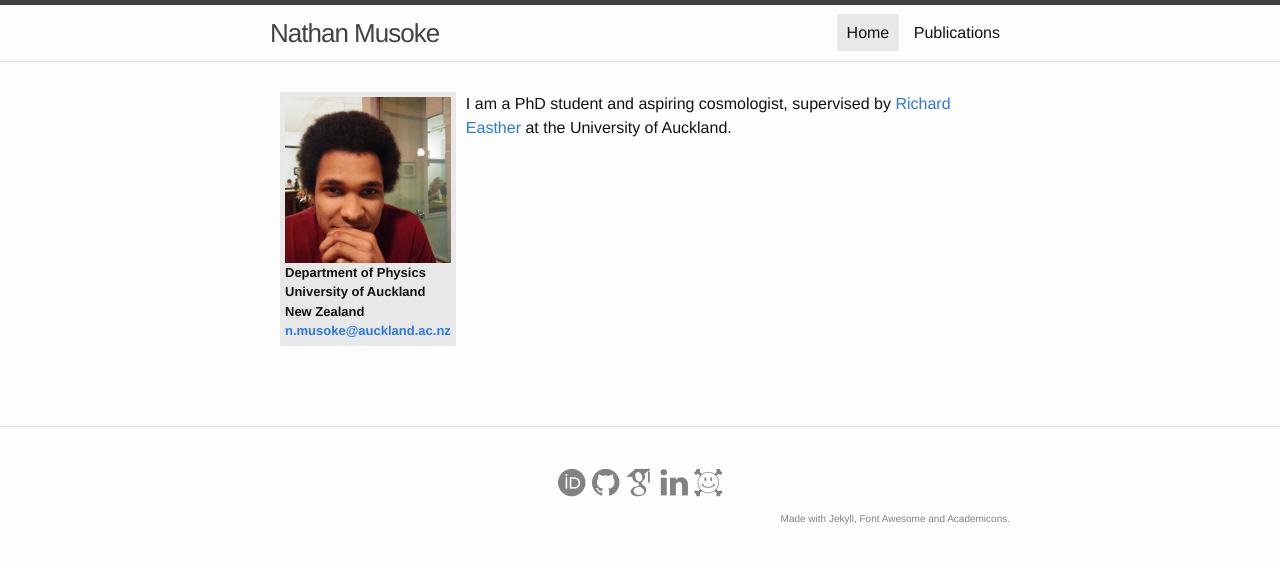
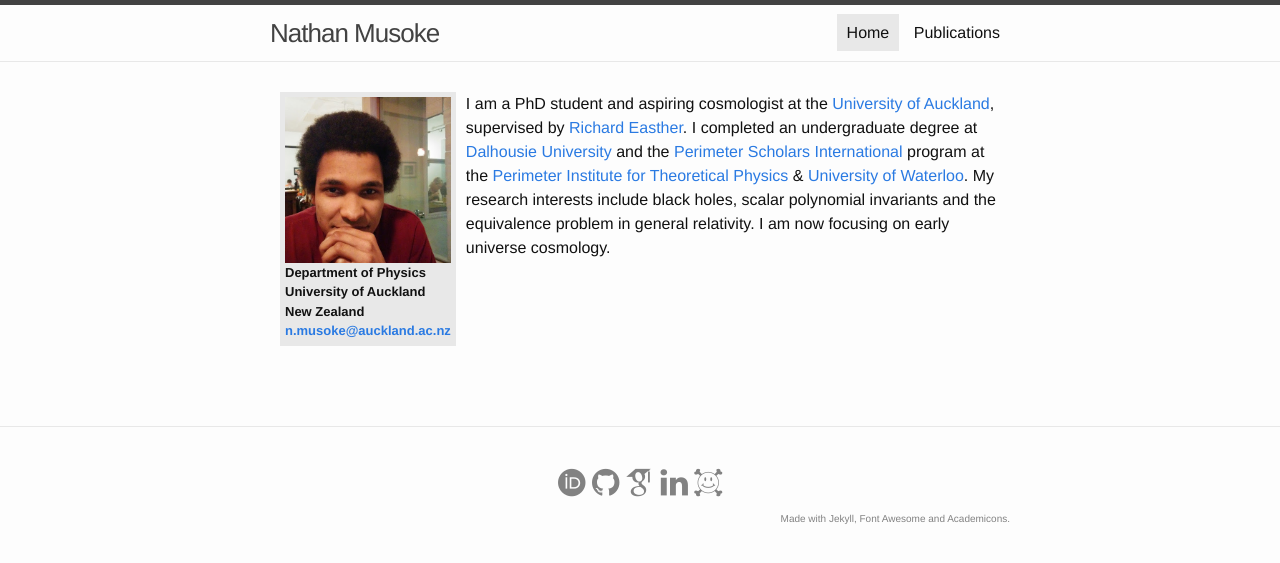
Before and after one commit to musoke/nathan.musoke.ca, a Jekyll site: the page built from _pages/01_index.md, in a window 1280 px wide. Shown: the top 563 px of the page. Built offline with Jekyll 4.4.1, drawn with Linux system fonts in a browser that asks for light colours; nearby versions of some CDN libraries; some web fonts are replaced.

Commit message:
Write a longer blurb about myself.

```diff
--- a/_pages/01_index.md
+++ b/_pages/01_index.md
@@ -5,4 +5,7 @@ permalink: /
 image: public_profile_picture.jpeg
 ---
 
-I am a PhD student and aspiring cosmologist, supervised by [Richard Easther](https://www.physics.auckland.ac.nz/people/reas725) at the University of Auckland.
+I am a PhD student and aspiring cosmologist at the [University of Auckland](https://www.auckland.ac.nz/), supervised by [Richard Easther](https://www.physics.auckland.ac.nz/people/reas725).
+I completed an undergraduate degree at [Dalhousie University](https://www.dal.ca) and the [Perimeter Scholars International](https://www.perimeterinstitute.ca/training/about-psi) program at the [Perimeter Institute for Theoretical Physics](https://www.perimeterinstitute.ca) & [University of Waterloo](https://www.uwaterloo.ca).
+My research interests include black holes, scalar polynomial invariants and the equivalence problem in general relativity.
+I am now focusing on early universe cosmology.
```
